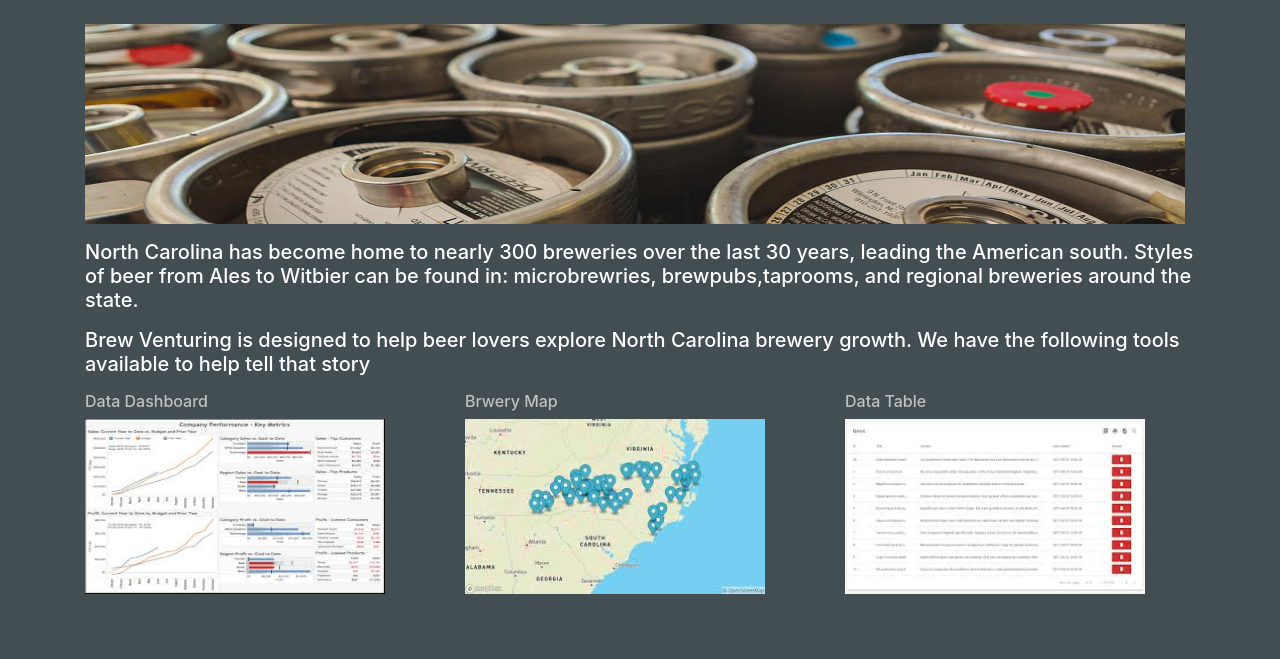
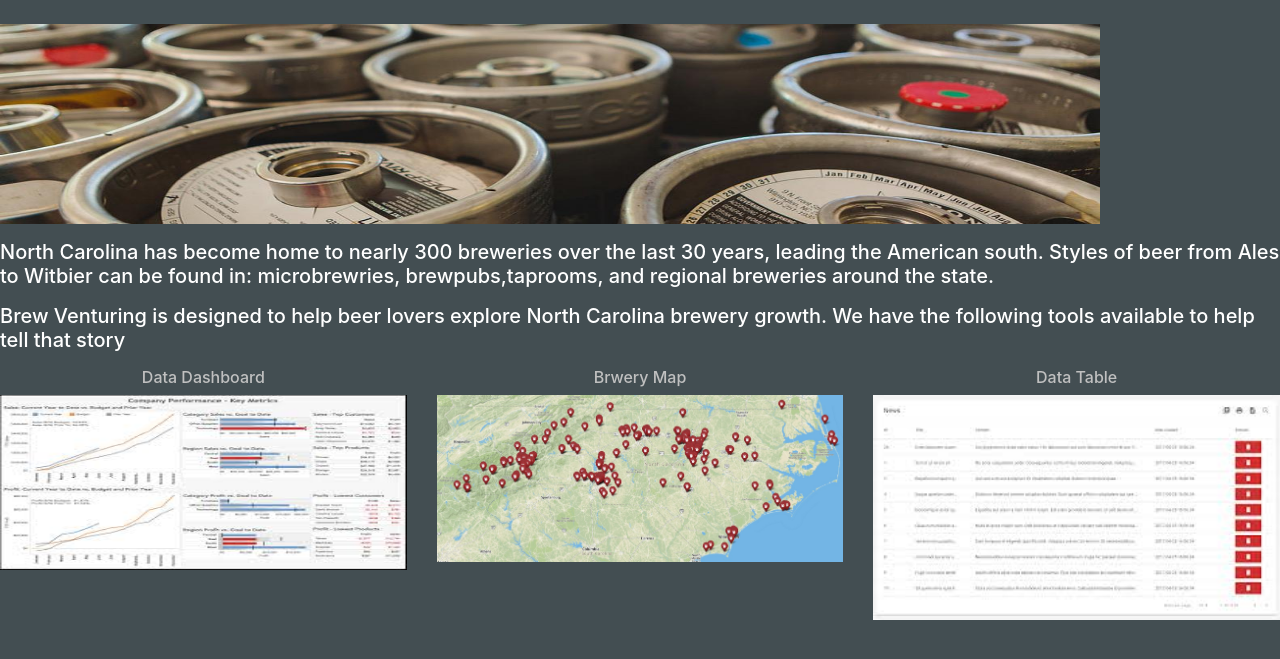
Before and after one commit to kodesiba/brew-venturing, a Flask app: template templates/index.html in a window 1280 px wide. Shown: the part 68-727 px from the top of the page. Run offline with Flask 2, Linux system fonts and the light colour scheme; the template is opened without the code that fills it, so the values that code supplies are empty; parts of the project's set-up code (start-up, migrations or seed data) failed here and were passed over; some libraries are stand-ins or nearby versions.

Commit message:
update style and coalesce pages

```diff
--- a/app.js
+++ b/app.js
@@ -10,7 +10,7 @@ app.get('/imap', (req, res) => res.sendFile(__dirname + "/templates/imap.html"))
 // data table
 app.get('/dtable', (req, res) => res.sendFile(__dirname + "/templates/dtable.html"))
 // brewery selection page
-app.get('/selbrew', (req, res) => res.sendFile(__dirname + "/templates/selbrew.html"))
+// app.get('/selbrew', (req, res) => res.sendFile(__dirname + "/templates/selbrew.html"))
 // history page
 app.get('/history', (req, res) => res.sendFile(__dirname + "/templates/history.html"))
 
--- a/static/css/style.css
+++ b/static/css/style.css
@@ -55,3 +55,7 @@ p {
 .inactiveImg {
   opacity: 0.25
 }
+
+h6 {
+  text-align: center;
+}
--- a/templates/dtable.html
+++ b/templates/dtable.html
@@ -18,7 +18,7 @@
 
 <body>
 
-	<nav class="navbar navbar-expand-lg navbar-light bg-light">
+	<nav class="navbar navbar-expand-lg navbar-dark bg-dark">
     <a class="navbar-brand" href="#">
       <h3 id="imap">Brew-Venturing/DataTable</h3>
     </a>
--- a/templates/history.html
+++ b/templates/history.html
@@ -18,7 +18,7 @@
 
 <body>
 
-	<nav class="navbar navbar-expand-lg navbar-light bg-light">
+	<nav class="navbar navbar-expand-lg navbar-dark bg-dark">
     <a class="navbar-brand" href="#">
       <h3 id="imap">Brew-Venturing/History</h3>
     </a>
--- a/templates/imap.html
+++ b/templates/imap.html
@@ -33,7 +33,7 @@
 
 <body>
 
-	<nav class="navbar navbar-expand-lg navbar-light bg-light">
+	<nav class="navbar navbar-expand-lg navbar-dark bg-dark">
     <a class="navbar-brand" href="#">
       <h3 id="imap">Brew-Venturing/BreweryMap</h3>
     </a>
--- a/templates/index.html
+++ b/templates/index.html
@@ -46,7 +46,7 @@
      </div>
     </nav>
 
-	<div class = "container">
+	<div class = "container-float">
 <br>
 
     <div class="row">
@@ -74,21 +74,21 @@
       <div class = "col-md-4">
         <a href="/history">
             <h6 style="color:#C0C0C0"> Data Dashboard </h6>
-            <img src="../static/img/tmpHistSnpSht.jfif" alt="history dashboard"style="width:300px;height:175px;">
+            <img src="../static/img/tmpHistSnpSht.jfif" alt="history dashboard"style="width:100%;height:175px;">
           </a>
 
       </div>
         <a href="/imap">
             <div class = "col-md-4">
               <h6 style="color:#C0C0C0"> Brwery Map</h6>
-              <img src="../static/img/tmpiMapSnpSht.jfif" alt="i map"style="width:300px;height:175px;">
+              <img src="../static/img/imapscreenshot.jpg" alt="i map"style="width:100%;">
         </a>
 
       </div>
         <a href="dtable">
             <div class = "col-md-4">
               <h6 style="color:#C0C0C0"> Data Table</h6>
-              <img src="../static/img/tmpDtblSnpSht.jfif" alt="data table"style="width:300px;height:175px;">
+              <img src="../static/img/tmpDtblSnpSht.jfif" alt="data table"style="width:100%;">
         </a>
       </div>
 
```
Also changed, not shown: static/img/imapscreenshot.jpg (added).
